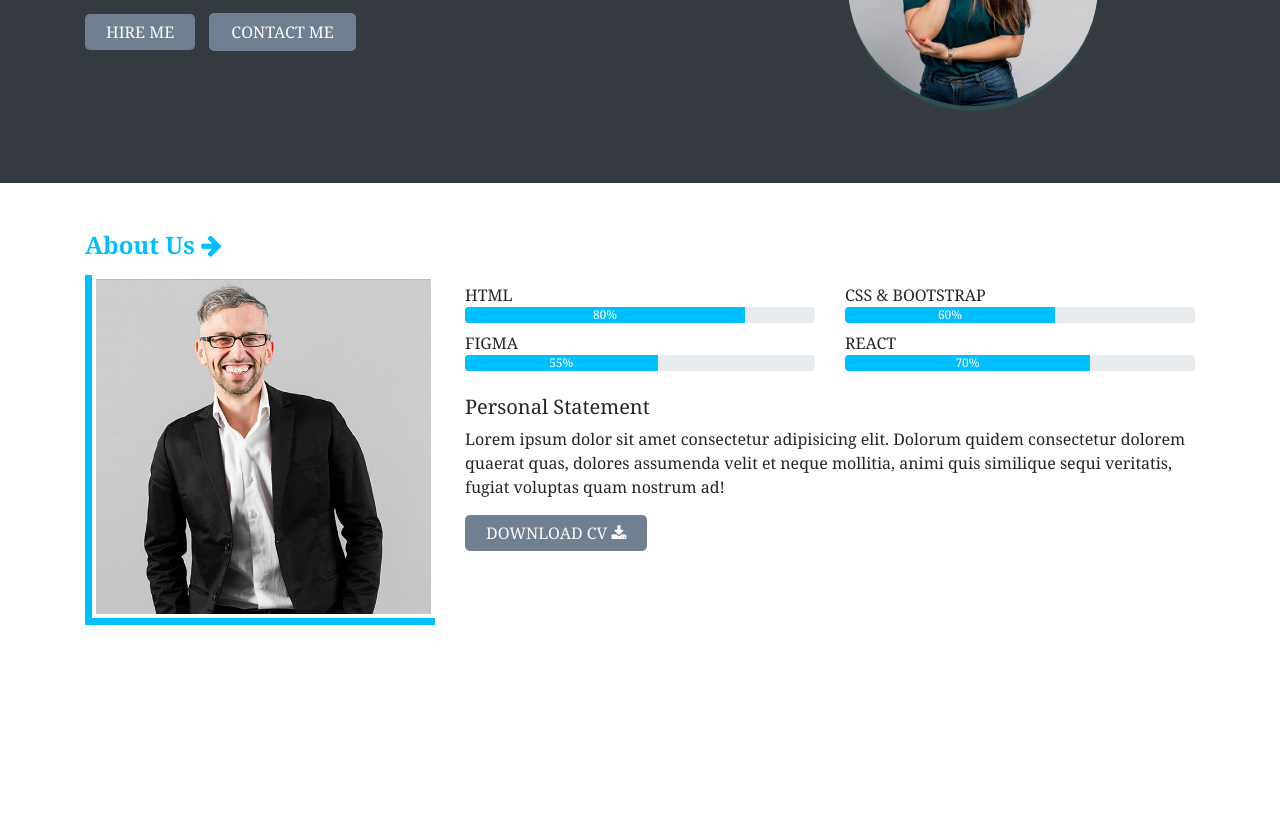
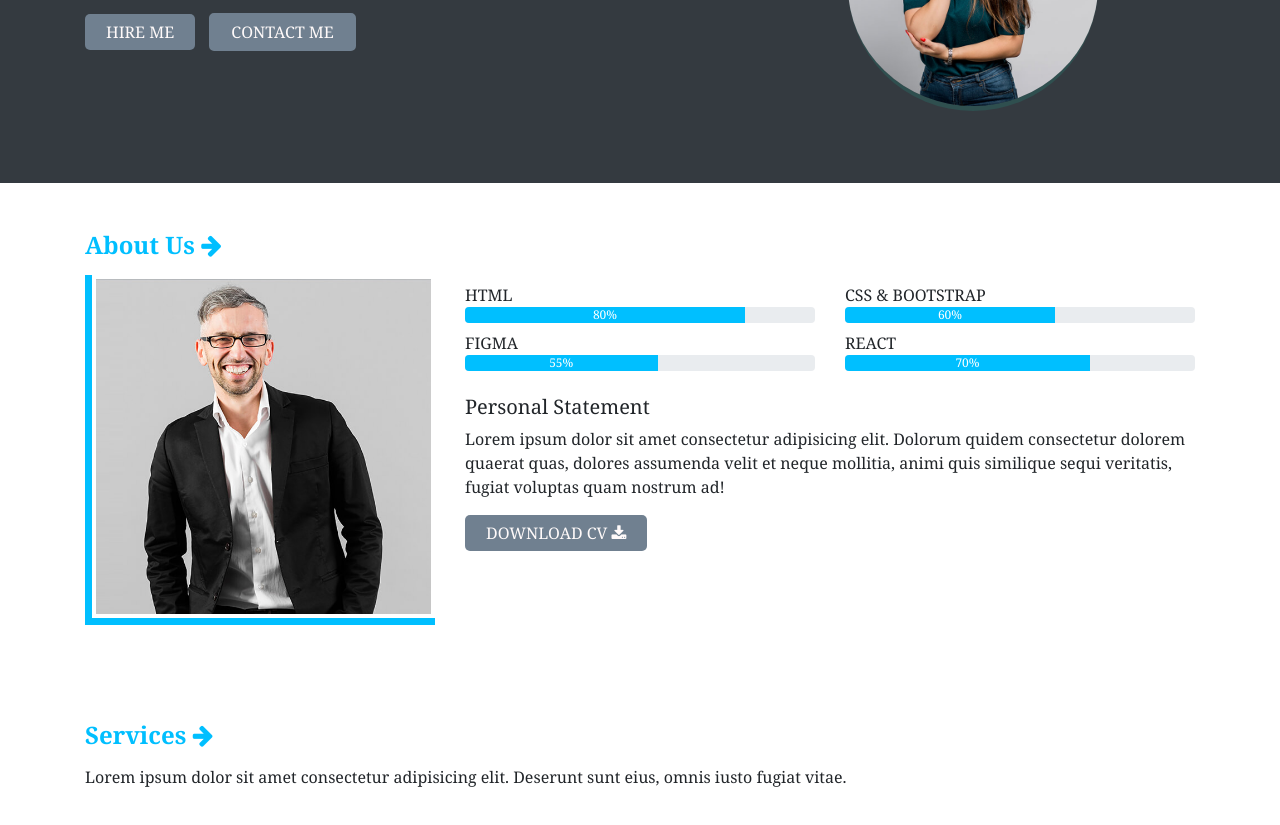
Before and after one commit to Orchuwaaaa/milkportfolio, a plain HTML site: page index.html in a window 1280 px wide. Shown: the part 259-1084 px from the top of the page. Before the commit the page ends 932 px from the top, so only its background shows below. Drawn offline with Linux system fonts and the light colour scheme.

Commit message:
Added service page

```diff
--- a/index.html
+++ b/index.html
@@ -113,6 +113,12 @@
                 </div>
             </div>
         </section>
+        <section class="py-5 bg-white">
+            <div class="container">
+                <h4 class="title">Services <i class="fa fa-arrow-right"></i></h4>
+                <p>Lorem ipsum dolor sit amet consectetur adipisicing elit. Deserunt sunt eius, omnis iusto fugiat vitae.</p>
+            </div>
+        </section>
     </main>
 
     <script src="plugins/bootstrap/js/jquery.min.js"></script>
```
